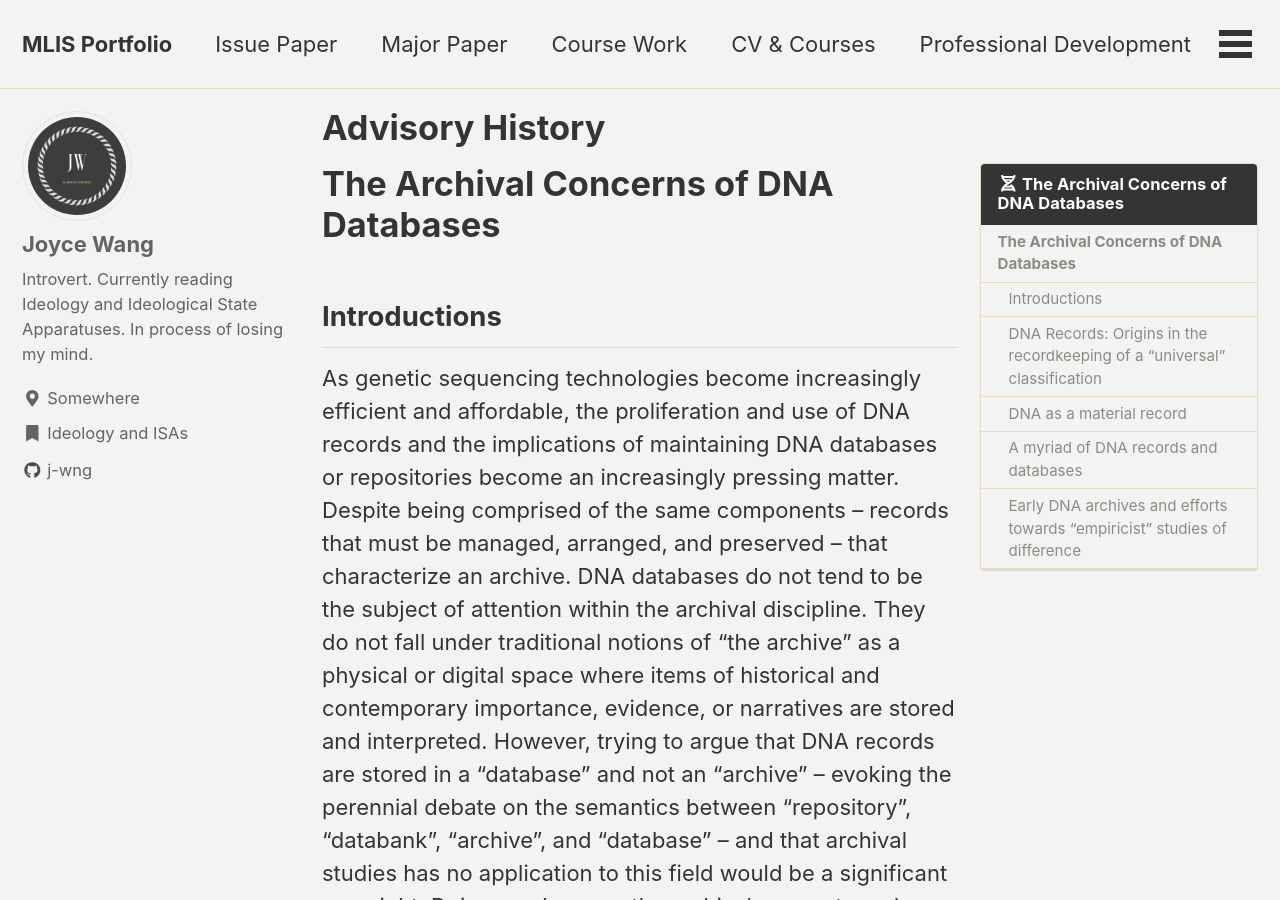
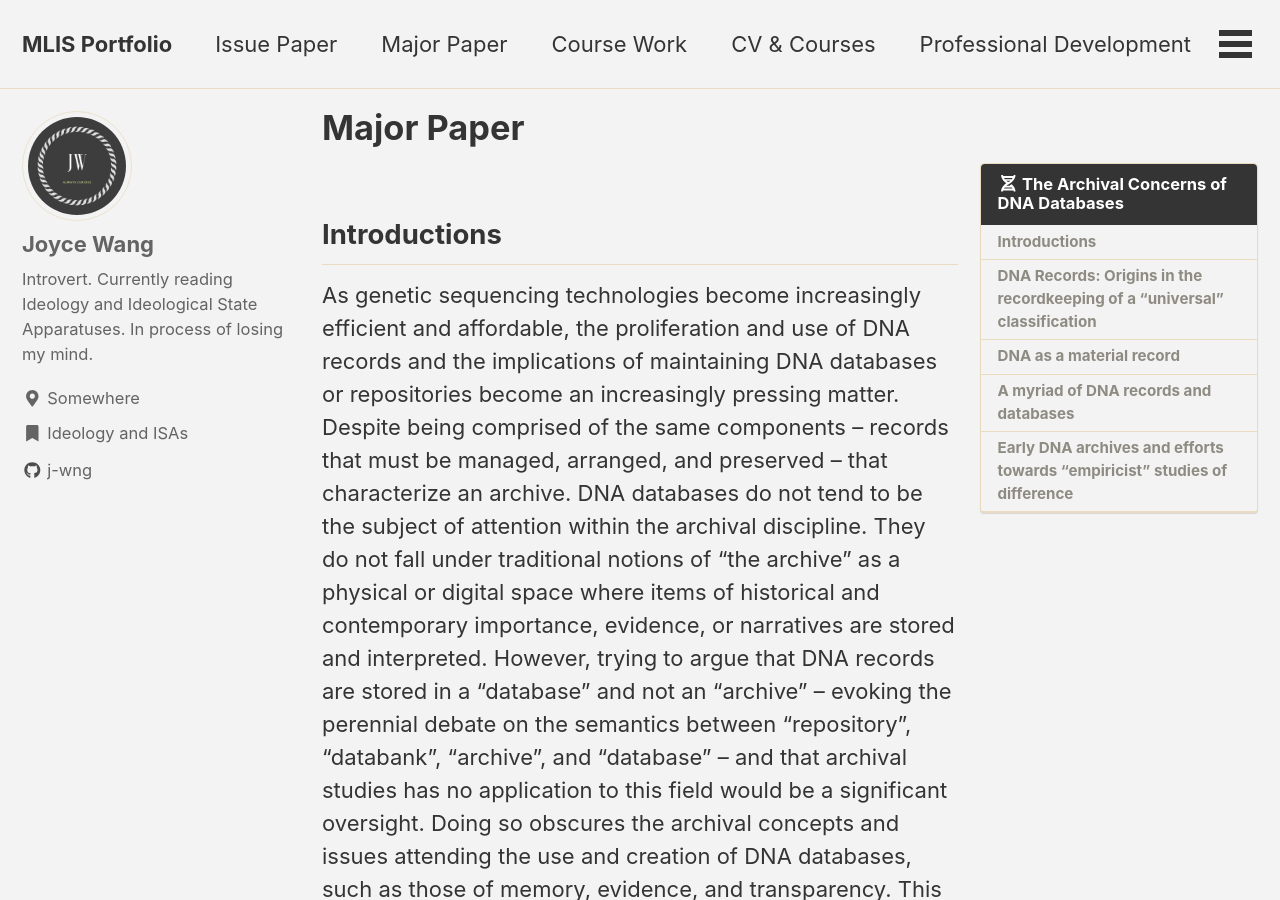
Before and after one commit to j-wng/portfolio, a Jekyll site: the page built from _pages/majorpaper.html, in a window 1280 px wide and 900 px high. Built offline with Jekyll 4.4.1, drawn with Linux system fonts in a browser that asks for light colours; cached includes are drawn as plain includes; nearby versions of some CDN libraries.

Commit message:
Update majorpaper.html

```diff
--- a/_pages/majorpaper.html
+++ b/_pages/majorpaper.html
@@ -1,6 +1,6 @@
 ---
 permalink: /majorpaper/
-title: "Advisory History"
+title: "Major Paper"
 layout: single
 author_profile: true
 
@@ -9,8 +9,6 @@ toc_label: "The Archival Concerns of DNA Databases"
 toc_icon: "fas fa-fw fa-dna"
 toc_sticky: true
 ---
-
-<h1>The Archival Concerns of DNA Databases</h1>
 
 <p>
   <h2 id="sec1">Introductions</h2>
```
